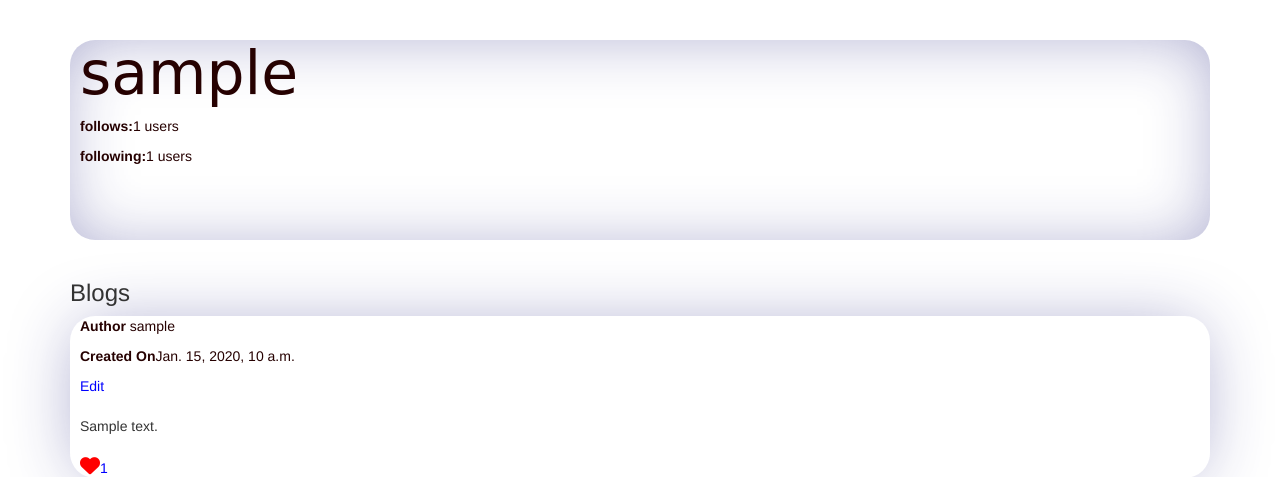
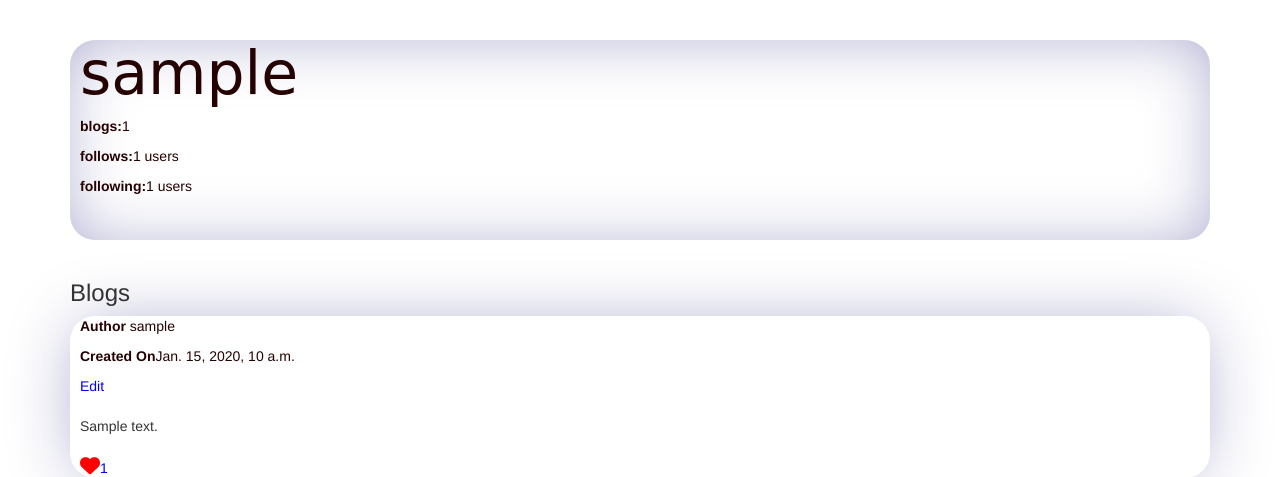
Before and after one commit to joshiPi/network, a Django app: a page that uses network/templates/network/User.html in a window 1280 px wide. Shown: the part 52-529 px from the top of the page. Run offline with Django 3.2, Linux system fonts and the light colour scheme; tables that the repository leaves empty hold one stand-in row (values such as "Sample post"); some libraries are stand-ins or nearby versions; some web fonts are replaced.

Commit message:
blog count added to user profile

```diff
--- a/network/templates/network/User.html
+++ b/network/templates/network/User.html
@@ -9,7 +9,7 @@
     </div> -->
     <div style="margin-bottom: 40px;" id="profile">
         <h2 id="user_name">{{user.username}}</h2>
-
+        <p id="blog_count"><strong>blogs:</strong>{{ user.created_by.count }}</p>
         <p id="following_count"><strong>follows:</strong>{{user.following.count}} users</p>
         <p id="followed_count"><strong>following:</strong>{{user.follower.count}} users</p>
         {% if request.user.is_authenticated %}
```
